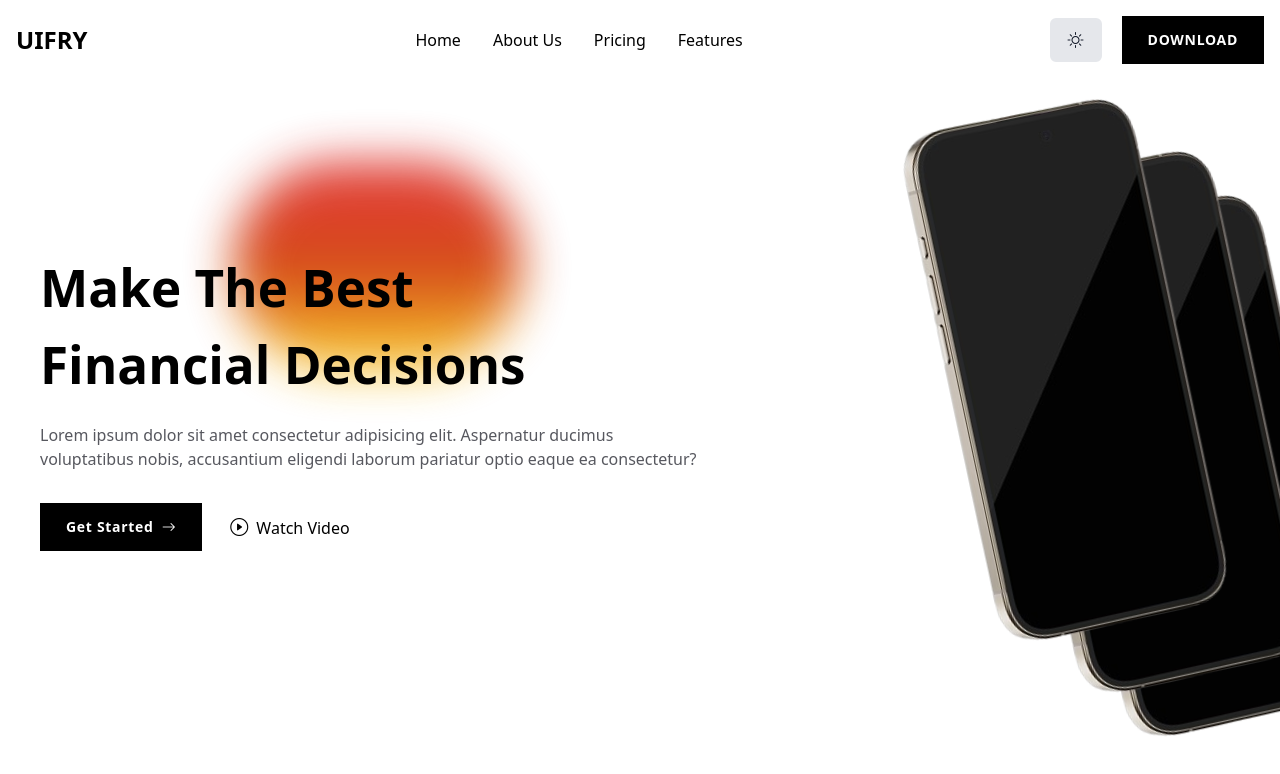
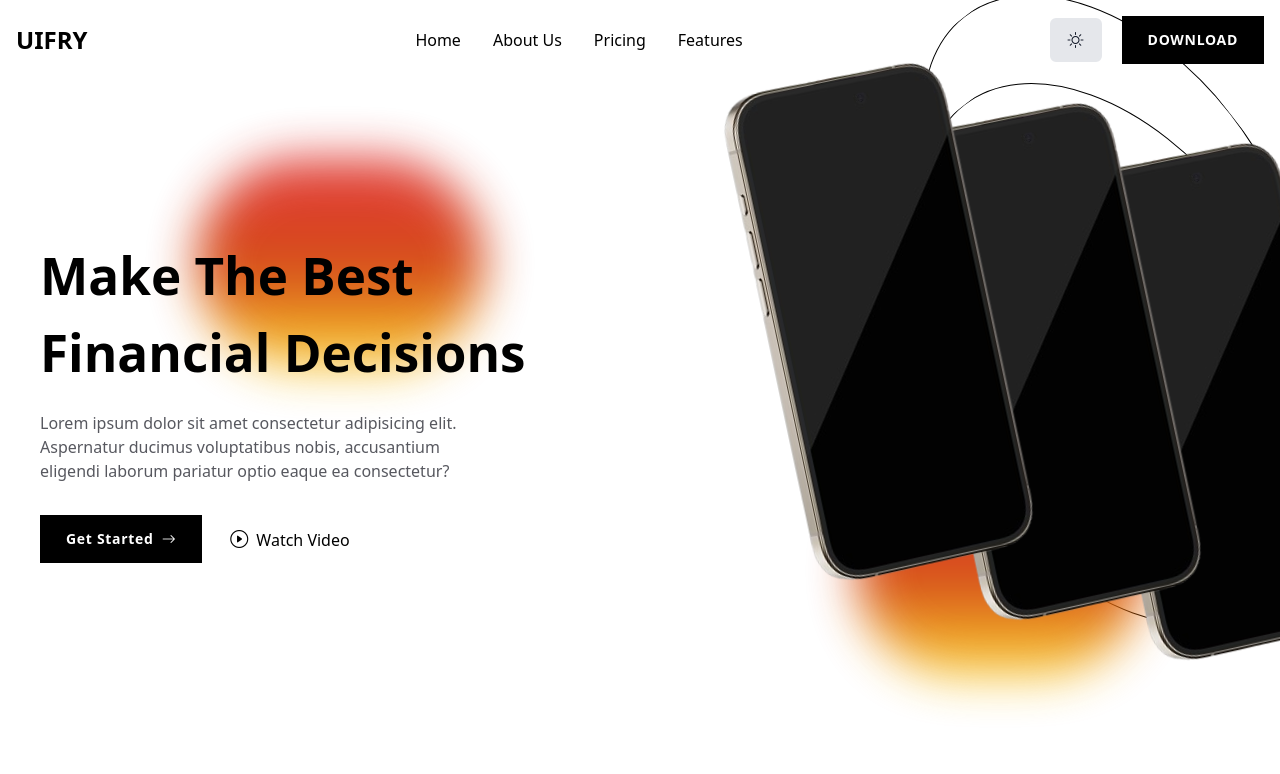
Before and after one commit to yKaayo/uifry, a website built with Vite: page index.html in a window 1280 px wide. Built offline with nearby package versions, Linux system fonts and the light colour scheme; files whose address does not match are found by name.

Commit message:
Hero Done

```diff
--- a/index.html
+++ b/index.html
@@ -15,13 +15,11 @@
     <link rel="stylesheet" href="./src/style.css" />
   </head>
   <body>
-    <main class="bg-white dark:bg-black">
-      <header class="h-20 fixed top-0 w-dvw z-[3]">
-        <div
-          class="header__background h-20 absolute z-[3] w-dvw "
-        ></div>
+    <main class="bg-white dark:bg-black overflow-x-hidden">
+      <header class="fixed top-0 w-dvw z-[4]">
+        <div class="header__background h-20 absolute z-[3] w-dvw"></div>
         <nav
-          class="container mx-auto block md:flex justify-between items-center p-4 z-[10] h-20 w-full relative dark:bg-black md:bg-transparent dark:md:bg-transparent"
+          class="container mx-auto block md:flex justify-between items-center p-4 z-[10] h-20 w-full relative"
         >
           <div class="flex justify-between items-center w-full md:w-fit">
             <a href="#" class="flex items-center space-x-3 rtl:space-x-reverse">
@@ -43,7 +41,7 @@
           </div>
 
           <div
-            class="hidden w-full md:flex md:items-center justify-between md:w-4/5 lg:w-[68%] md:gap-5 border border-gray-100 md:border-none"
+            class="hidden w-full md:flex md:items-center justify-between md:w-4/5 lg:w-[68%] md:gap-5 border border-gray-100 md:border-none mt-5 md:mt-0"
             id="navbar-default"
           >
             <ul class="nav__menu">
@@ -60,7 +58,9 @@
                 <a href="#" class="nav__link">Features</a>
               </li>
             </ul>
-            <div class="flex items-center px-5 md:px-0 py-5 gap-5 bg-white dark:bg-black md:bg-transparent dark:md:bg-transparent">
+            <div
+              class="flex items-center px-5 md:px-0 py-5 gap-5 h-20 bg-white dark:bg-black md:bg-transparent dark:md:bg-transparent"
+            >
               <button
                 id="theme-toggle"
                 class="px-4 py-2 border-2 hover:border-gray-200 hover:bg-transparent dark:hover:border-gray-700 bg-gray-200 dark:bg-gray-700 dark:border-gray-700 dark:hover:bg-transparent text-gray-900 dark:text-gray-200 rounded-md duration-300"
@@ -74,13 +74,13 @@
       </header>
 
       <section
-        class="min-h-dvh grid-cols-1 md:grid-cols-[2fr,1fr] py-[80px] grid items-center container mx-auto overflow-x-hidden"
+        class="min-h-[calc(100dvh-160px)] md:h-dvh grid-cols-1 md:grid-cols-[55%,45%] py-[80px] grid place-items-center container mx-auto gap-10 overflow-y-clip"
       >
         <div
           class="flex flex-col md:items-start items-center mx-5 md:mx-10 gap-5 relative z-[1]"
         >
           <div
-            class="circle--red h-52 w-72 z-[-1] absolute right-1 md:left-1/4 bottom-[60%]"
+            class="circle--red right-1 md:left-1/4 bottom-[60%] z-[-1]"
           ></div>
           <h2
             class="font-bold text-clamp-6xl text-balance md:text-start text-center dark:text-white"
@@ -104,10 +104,75 @@
           </div>
         </div>
 
-        <figure class="flex relative h-full py-5 overflow-visible">
-          <img src="./src/assets/img/phone.webp" class=" w-full -rotate-12 absolute -top-8 z-[2]" alt="">
-          <img src="./src/assets/img/phone.webp" class=" w-full -rotate-12 absolute left-20 z-[1]" alt="">
-          <img src="./src/assets/img/phone.webp" class=" w-full -rotate-12 absolute left-32 top-16" alt="">
+        <figure
+          class="flex justify-center items-center relative overflow-visible h-full md:h-auto"
+        >
+          <div class="circle--red bottom-[5%] left-28 z-[1]"></div>
+          <svg
+            width="300"
+            height="480"
+            viewBox="0 0 300 480"
+            class="absolute -top-32 right-[10%] -rotate-[38deg]"
+          >
+            <ellipse
+              cx="150"
+              cy="240"
+              rx="150"
+              ry="240"
+              stroke-width="1"
+              fill="none"
+              class="stroke-black dark:stroke-white"
+            />
+          </svg>
+          <svg
+            width="300"
+            height="480"
+            viewBox="0 0 300 480"
+            class="absolute -top-10 right-[10%] -rotate-[38deg]"
+          >
+            <ellipse
+              cx="150"
+              cy="240"
+              rx="150"
+              ry="240"
+              stroke-width="1"
+              fill="none"
+              class="stroke-black dark:stroke-white"
+            />
+          </svg>
+          <svg
+            width="300"
+            height="480"
+            viewBox="0 0 300 480"
+            class="absolute top-20 right-[10%] -rotate-[38deg]"
+          >
+            <ellipse
+              cx="150"
+              cy="240"
+              rx="150"
+              ry="240"
+              stroke-width="1"
+              fill="none"
+              class="stroke-black dark:stroke-white"
+            />
+          </svg>
+
+          <img
+            src="./src/assets/img/phone.webp"
+            class="min-h-[200px] h-4/5 max-h-[calc(100dvh-80px)] -rotate-12 relative left-40 -top-20 md:left-64 z-[3]"
+            alt=""
+          />
+          <img
+            src="./src/assets/img/phone.webp"
+            class="min-h-[200px] h-4/5 max-h-[calc(100dvh-80px)] -rotate-12 relative left-0 -top-10 md:left-4 z-[2]"
+            alt=""
+          />
+
+          <img
+            src="./src/assets/img/phone.webp"
+            class="min-h-[200px] h-4/5 max-h-[calc(100dvh-80px)] -rotate-12 relative -left-40 md:-left-56 top-0 z-[1]"
+            alt=""
+          />
           <figcaption></figcaption>
         </figure>
       </section>
--- a/src/style.css
+++ b/src/style.css
@@ -18,6 +18,6 @@
 
 /* Hero */
 .circle--red {
-  @apply bg-gradient-to-b from-red-600 via-orange-600 to-yellow-300 opacity-90 rounded-full blur-xl;
+  @apply bg-gradient-to-b from-red-600 via-orange-600 to-yellow-300 opacity-90 rounded-full blur-xl h-52 w-72  absolute;
 }
 /* Hero - End */
```
